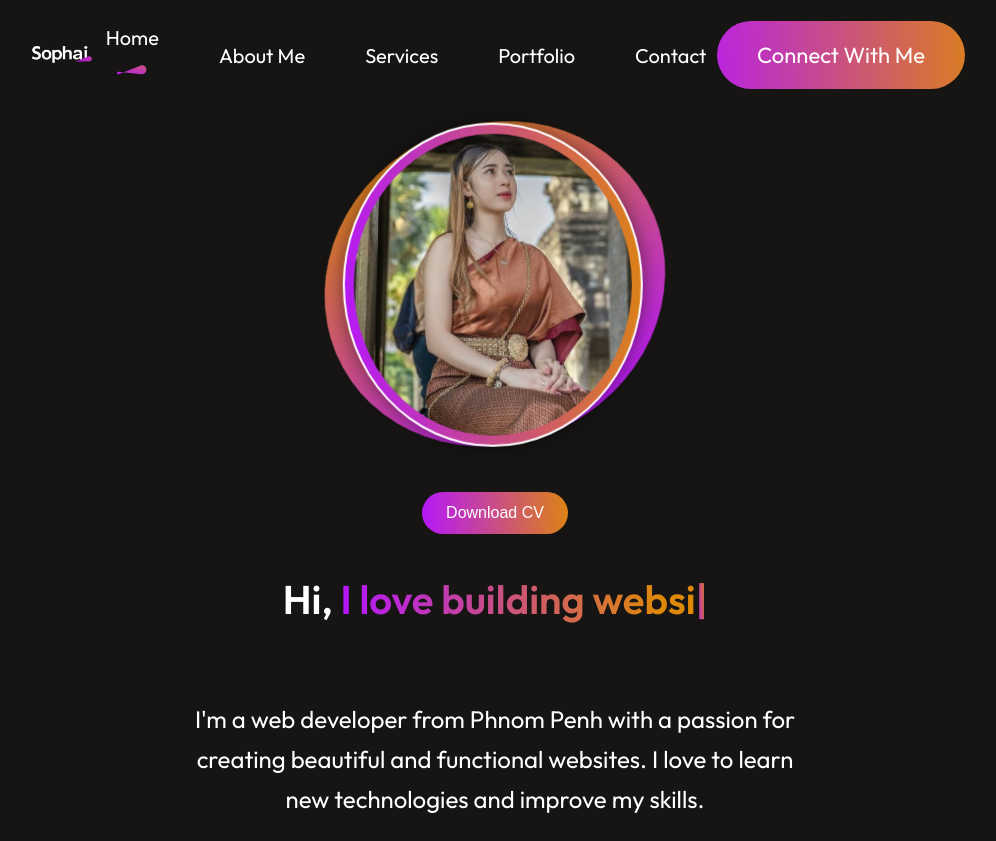
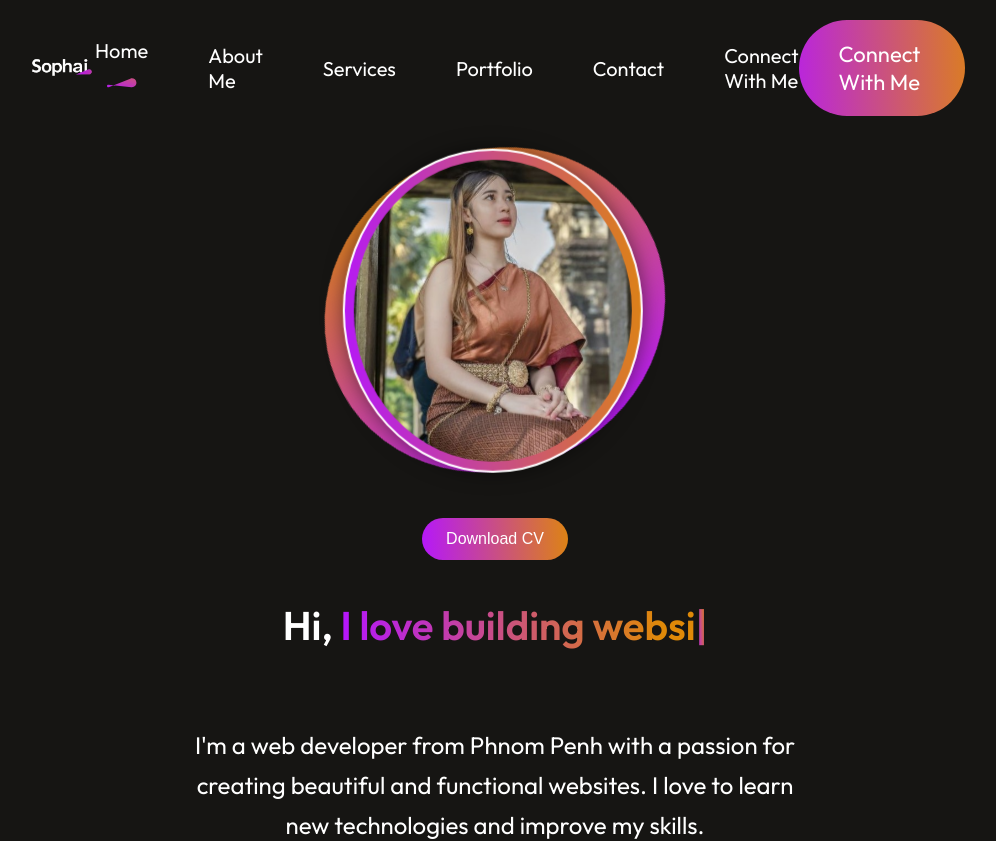
Before and after one commit to mengsophai/portfolio, a React (Vite) app: page / in a window 1280 px wide. Shown: the top 841 px of the page, without its empty margins (145-1141 px from the left). Built offline with nearby package versions, Linux system fonts and the light colour scheme.

Commit message:
add update

```diff
--- a/src/components/Navbat/Navbar.jsx
+++ b/src/components/Navbat/Navbar.jsx
@@ -1,4 +1,4 @@
-import React, { useRef, useState } from 'react';
+import React, { useState } from 'react';
 import './Navbar.css';
 import logo from '../../assets/logo.png';
 import underline from '../../assets/nav_underline.svg';
@@ -16,25 +16,26 @@ const navItems = [
 
 const Navbar = () => {
   const [activeMenu, setActiveMenu] = useState('home');
-  const menuRef = useRef();
-
-  const openMenu = () => menuRef.current.classList.add('open');
-  const closeMenu = () => menuRef.current.classList.remove('open');
+  const [menuOpen, setMenuOpen] = useState(false);
 
   const handleNavClick = (id) => {
     setActiveMenu(id);
-    closeMenu();
+    setMenuOpen(false);
   };
 
   return (
     <nav className='navbar'>
       <img src={logo} alt="Logo" className="navbar__logo" />
 
-      <img src={menuOpenIcon} alt="Open menu" onClick={openMenu} className="navbar__menu-icon" />
+      <div className="navbar__menu-toggle" onClick={() => setMenuOpen(!menuOpen)}>
+        <img
+          src={menuOpen ? menuCloseIcon : menuOpenIcon}
+          alt={menuOpen ? "Close menu" : "Open menu"}
+          className="navbar__menu-icon"
+        />
+      </div>
 
-      <ul ref={menuRef} className='navbar__menu'>
-        <img src={menuCloseIcon} alt="Close menu" onClick={closeMenu} className="navbar__close-icon" />
-
+      <ul className={`navbar__menu ${menuOpen ? 'open' : ''}`}>
         {navItems.map((item) => (
           <li key={item.id} className="navbar__item">
             <AnchorLink
@@ -45,12 +46,19 @@ const Navbar = () => {
             >
               <p>{item.label}</p>
             </AnchorLink>
-            {activeMenu === item.id && <img src={underline} alt="active underline" className="navbar__underline" />}
+            {activeMenu === item.id && (
+              <img src={underline} alt="active underline" className="navbar__underline" />
+            )}
           </li>
         ))}
+        <li className="navbar__connect-mobile">
+          <AnchorLink className='navbar__link' offset={50} href='#contact' onClick={() => setMenuOpen(false)}>
+            Connect With Me
+          </AnchorLink>
+        </li>
       </ul>
 
-      <div className="navbar__connect">
+      <div className="navbar__connect desktop-only">
         <AnchorLink className='navbar__link' offset={50} href='#contact'>Connect With Me</AnchorLink>
       </div>
     </nav>
```
Also changed, not shown: 7 other files (tests, documents, lock files or other folders).
